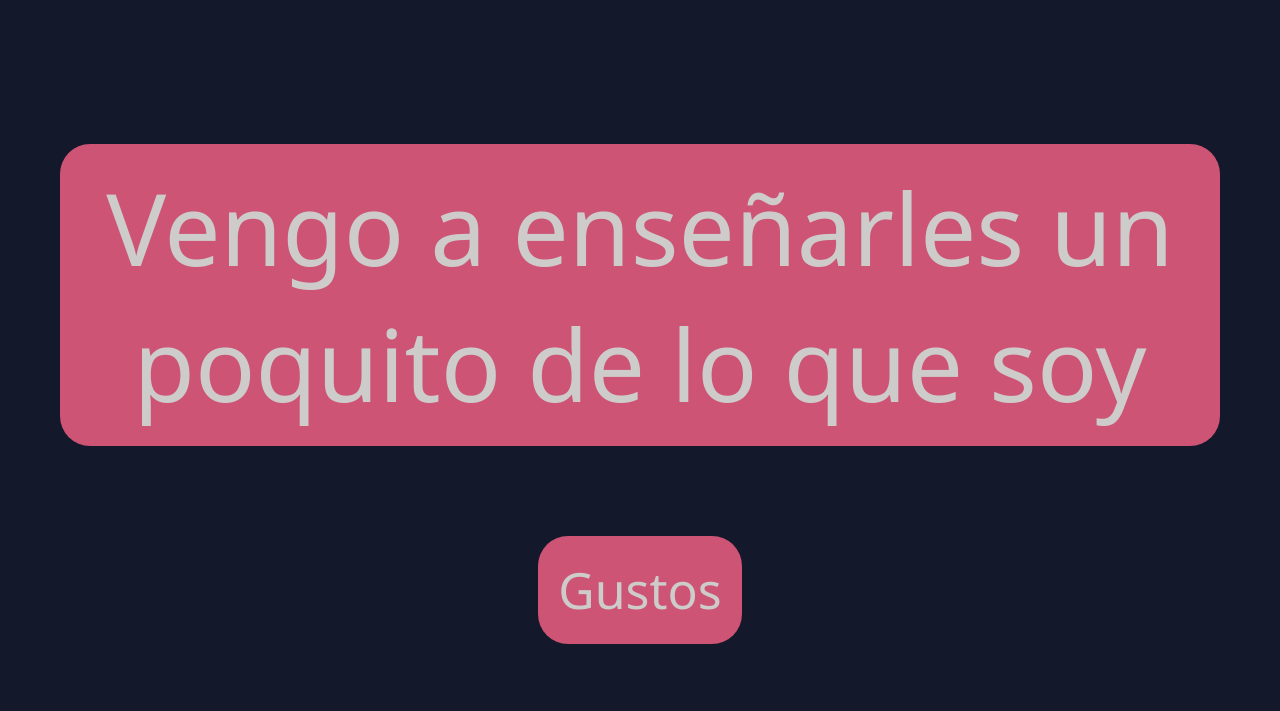
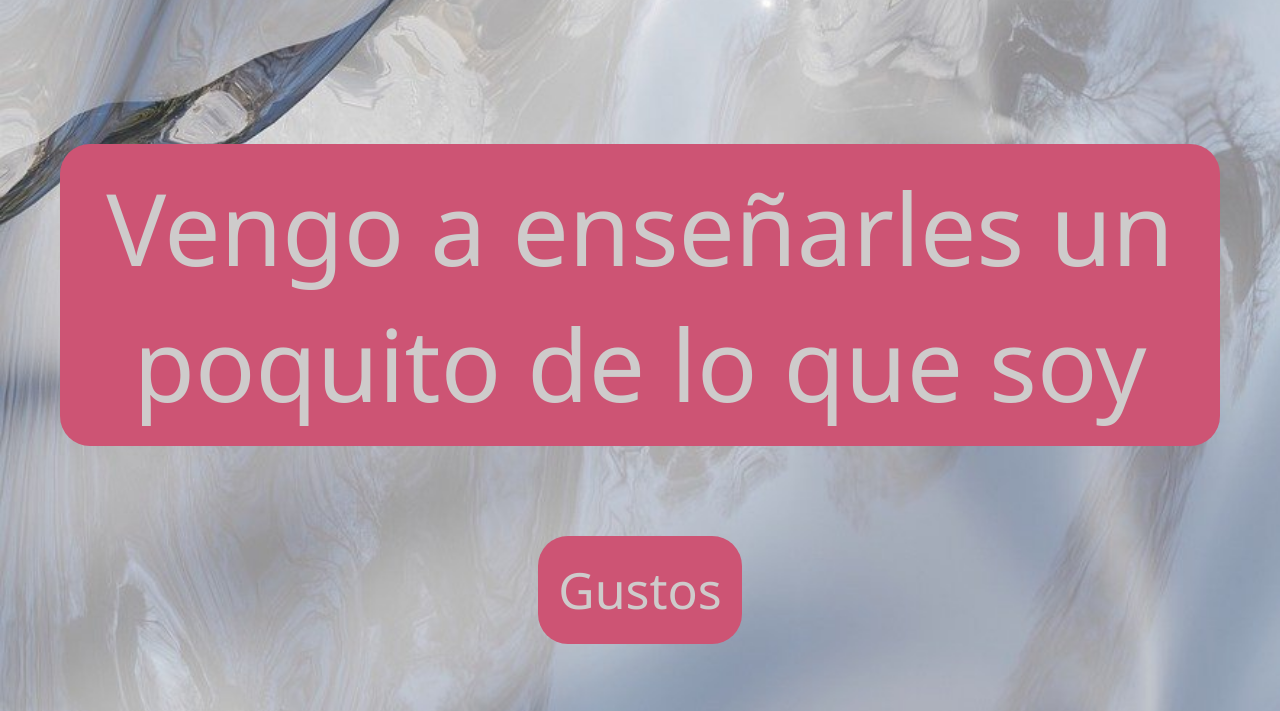
Before and after one commit to juanAndresBm/sitio_personal, a plain HTML site: page andres_blanco/src/index.html in a window 1280 px wide. Shown: the part 728-1439 px from the top of the page. Drawn offline with Linux system fonts and the light colour scheme.

Commit message:
fondoprincipal

```diff
--- a/andres_blanco/src/estilos/estilos.css
+++ b/andres_blanco/src/estilos/estilos.css
@@ -2,13 +2,20 @@
     margin: 0;
     padding: 0;
     box-sizing: border-box;
-    background-color: #13182B;
 
 }
 
 body {
     font-family: 'Segoe UI', Tahoma, Geneva, Verdana, sans-serif;
     text-align: center;
+    background-color: #13182B;
+    background-image: url(./../imagenes/fondo_principal.web.jpg);
+    background-repeat: no-repeat;
+    background-size: cover;
+
+
+
+
 
 }
 
@@ -46,6 +53,7 @@ nav {
 
     text-align: center;
     font-size: 50px;
+
 
 
 }
```
Also changed, not shown: andres_blanco/src/imagenes/fondo_principal.web.jpg (added), andres_blanco/src/imagenes/fondohd.avif (added).
